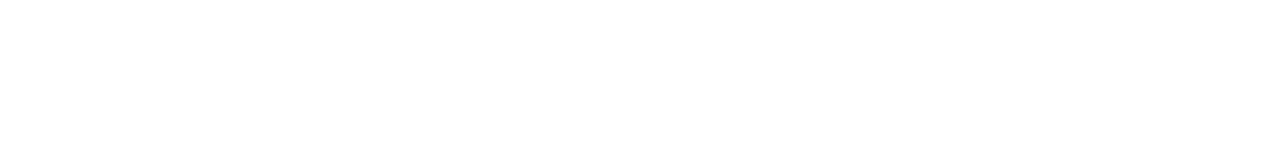
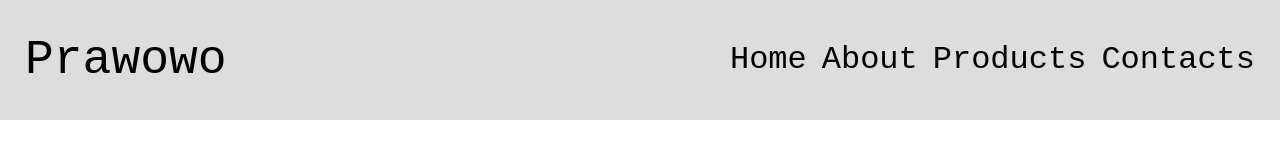
Before and after one commit to Aqeq/webdev, a plain HTML site: page index.html in a window 1280 px wide. Drawn offline with Linux system fonts and the light colour scheme; a web font is replaced by a local one.

Commit message:
feat: apalah cb

```diff
--- a/index.html
+++ b/index.html
@@ -6,6 +6,10 @@
     <title>Low-Fi Design</title>
     <link rel="stylesheet" href="css/reset.css" />
     <!-- Hubungkan style.css di sini -->
+     <style>
+        @import url('https://fonts.googleapis.com/css2?family=Iosevka+Charon:ital,wght@0,300;0,400;0,500;0,700;1,300;1,400;1,500;1,700&family=Roboto+Flex:opsz,wght,XOPQ,XTRA,YOPQ,YTDE,YTFI,YTLC,YTUC@8..144,100..1000,96,468,79,-203,738,514,712&display=swap');
+      </style>
+     <link rel="stylesheet" href="style.css">
   </head>
   <body>
     <!--
@@ -14,7 +18,15 @@
         - Menu navigasi (class="nav-links") → kanan, berisi:
           Home, About, Products, Contact
     -->
-
+    <nav class="navbar">
+      <h1 class="logo">Prawowo</h1>
+      <div class="nav-links">
+        <h1>Home</h1>
+        <h1>About</h1>
+        <h1>Products</h1>
+        <h1>Contacts</h1>
+      </div>
+    </nav>
     <!--
         Quest 2: Buat hero section (class="hero") sesuai design:
         - Judul h1: "TITLE" (class="hero-title")
--- a/style.css
+++ b/style.css
@@ -16,3 +16,31 @@
     8. .tentang-content → flex, 2 kolom sejajar
     9. .card → font tebal, line-height biar enak dibaca
 */
+* {
+  font-family: "Iosevka Charon", monospace !important;
+  font-weight: 400;
+  font-style: normal;
+}
+
+
+.navbar {
+    max-width : 100%;
+    /* min-width: 100%; */
+    height : 120px;
+    background-color : #dddddd;
+    color: black;
+    display: flex;
+    justify-content: space-between;
+    align-items: center;
+    padding: 0px 25px    ;
+}
+
+.logo {
+    font-size: 48px;
+}
+
+.nav-links {
+    display: flex;
+    font-size: 32px;
+    gap: 15px;
+}
```
Also changed, not shown: trash-code/test.html (added, +19 -0 lines), trash-code/test.css (added).
